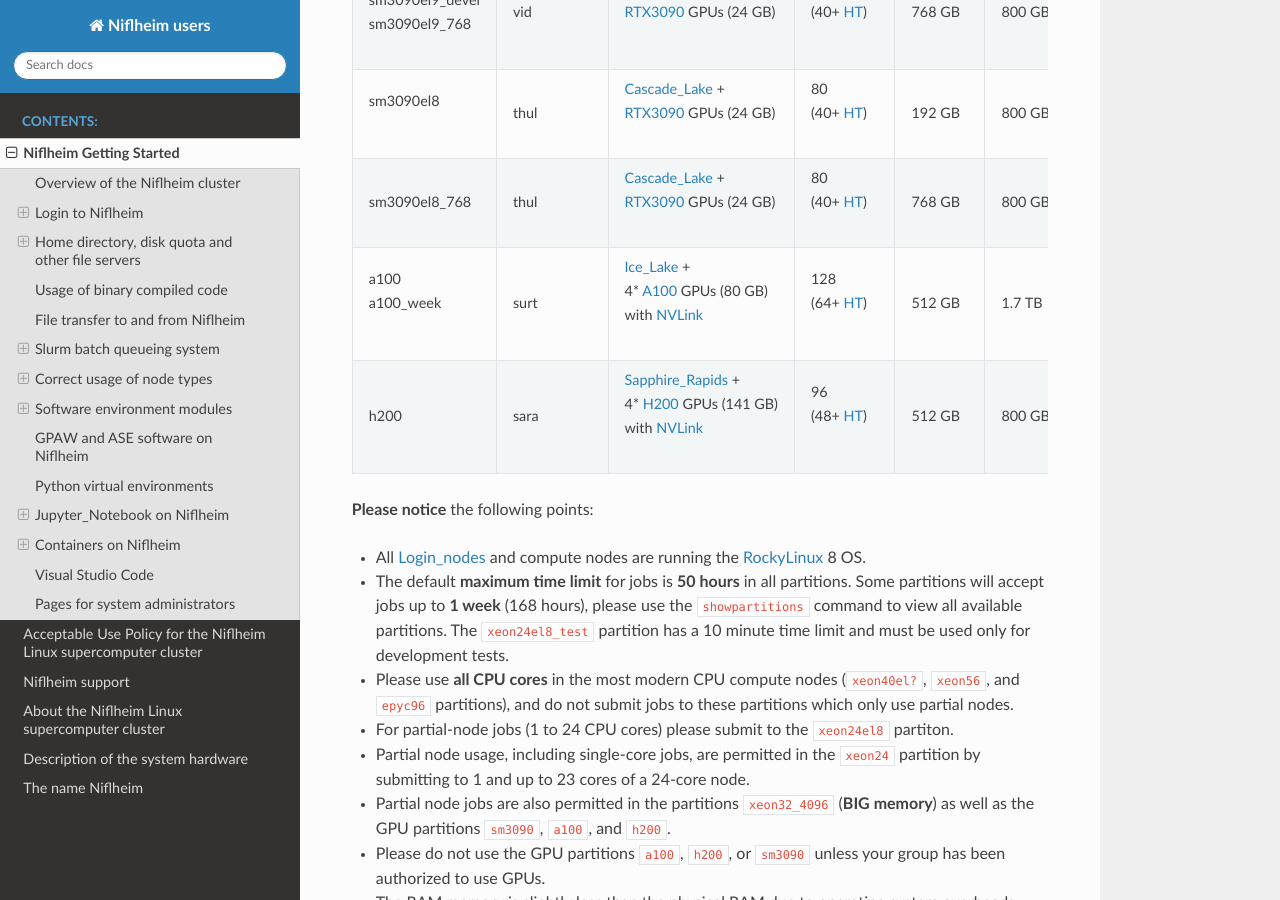
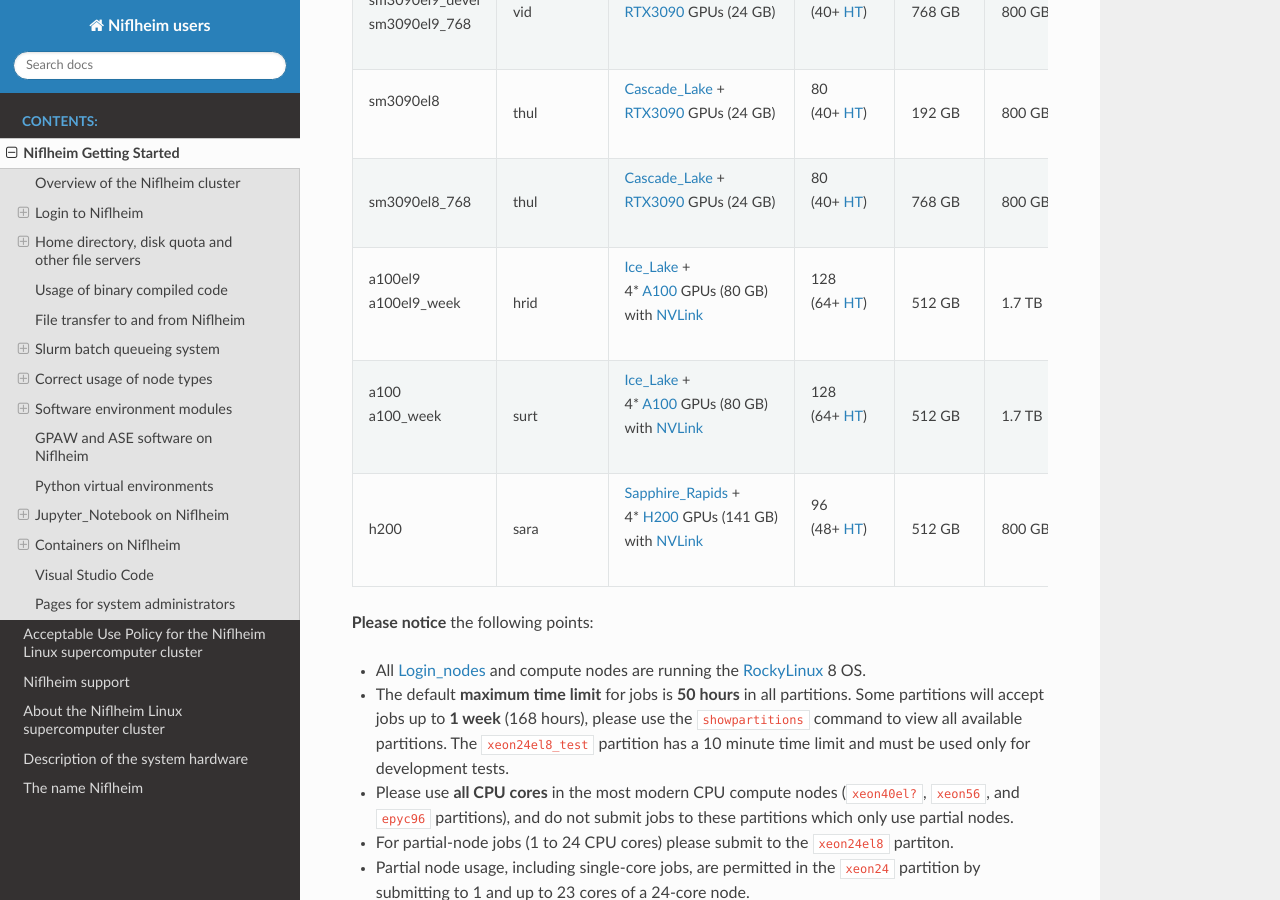
Before and after one commit to OleHolmNielsen/Niflheim_users, a Sphinx documentation site: the page built from docs/Niflheim_Getting_Started.rst, in a window 1280 px wide and 900 px high, scrolled down 7020 px. Built offline with Sphinx 7.4.7 and the Read the Docs theme 3.1.0, drawn with Linux system fonts in a browser that asks for light colours.

Commit message:
hrid login node and a100el9

```diff
--- a/docs/Niflheim_Getting_Started.rst
+++ b/docs/Niflheim_Getting_Started.rst
@@ -426,6 +426,16 @@ Niflheim contains a number of node partitions with different types of CPU archit
       | (40+ HT_)
     - 768 GB
     - 800 GB
+  * - | a100el9
+      | a100el9_week
+    - hrid
+    - | Ice_Lake_ +
+      | 4* A100_ GPUs (80 GB)
+      | with NVLink_
+    - | 128
+      | (64+ HT_)
+    - 512 GB
+    - 1.7 TB
   * - | a100
       | a100_week
     - surt
```
